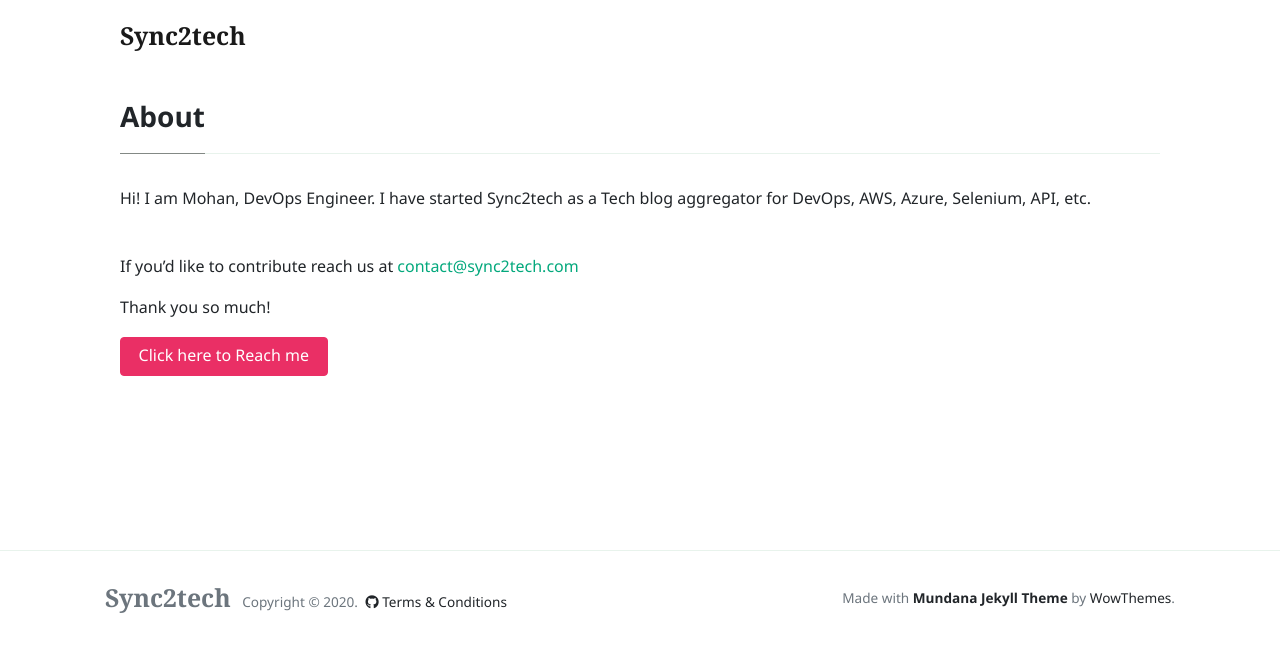
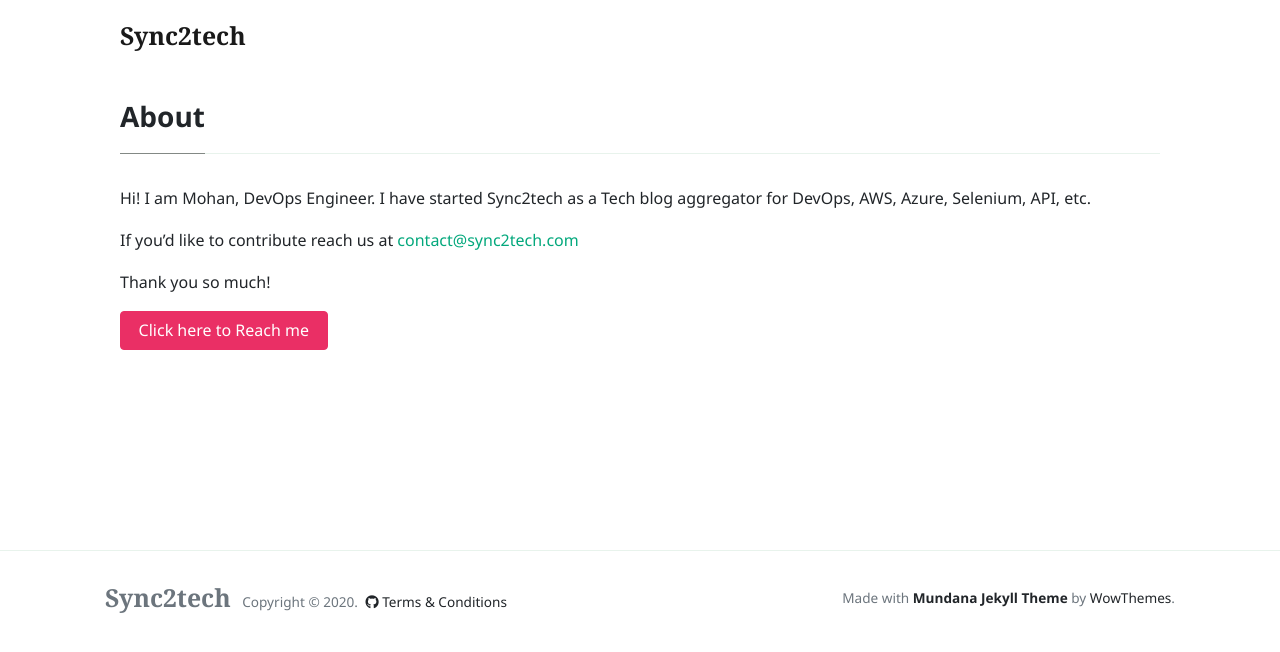
Before and after one commit to mohan-balakrishnan/sync2techold, a Jekyll site: the page built from _pages/about.md, in a window 1280 px wide. Shown: the top 652 px of the page. Built offline with Jekyll 4.4.1, drawn with Linux system fonts in a browser that asks for light colours; nearby versions of some CDN libraries.

```diff
--- a/_pages/about.md
+++ b/_pages/about.md
@@ -5,7 +5,7 @@ permalink: "/about.html"
 
 Hi! I am Mohan, DevOps Engineer. I have started Sync2tech as a Tech blog aggregator for DevOps, AWS, Azure, Selenium, API, etc.
 
-<br>If you'd like to contribute reach us at <a href="mailto:contact@sync2tech.com?Subject=Enquiry%20from%20sync2tech.com" target="_top">contact@sync2tech.com</a>
+If you'd like to contribute reach us at <a href="mailto:contact@sync2tech.com?Subject=Enquiry%20from%20sync2tech.com" target="_top">contact@sync2tech.com</a>
 
 Thank you so much!
 
```
